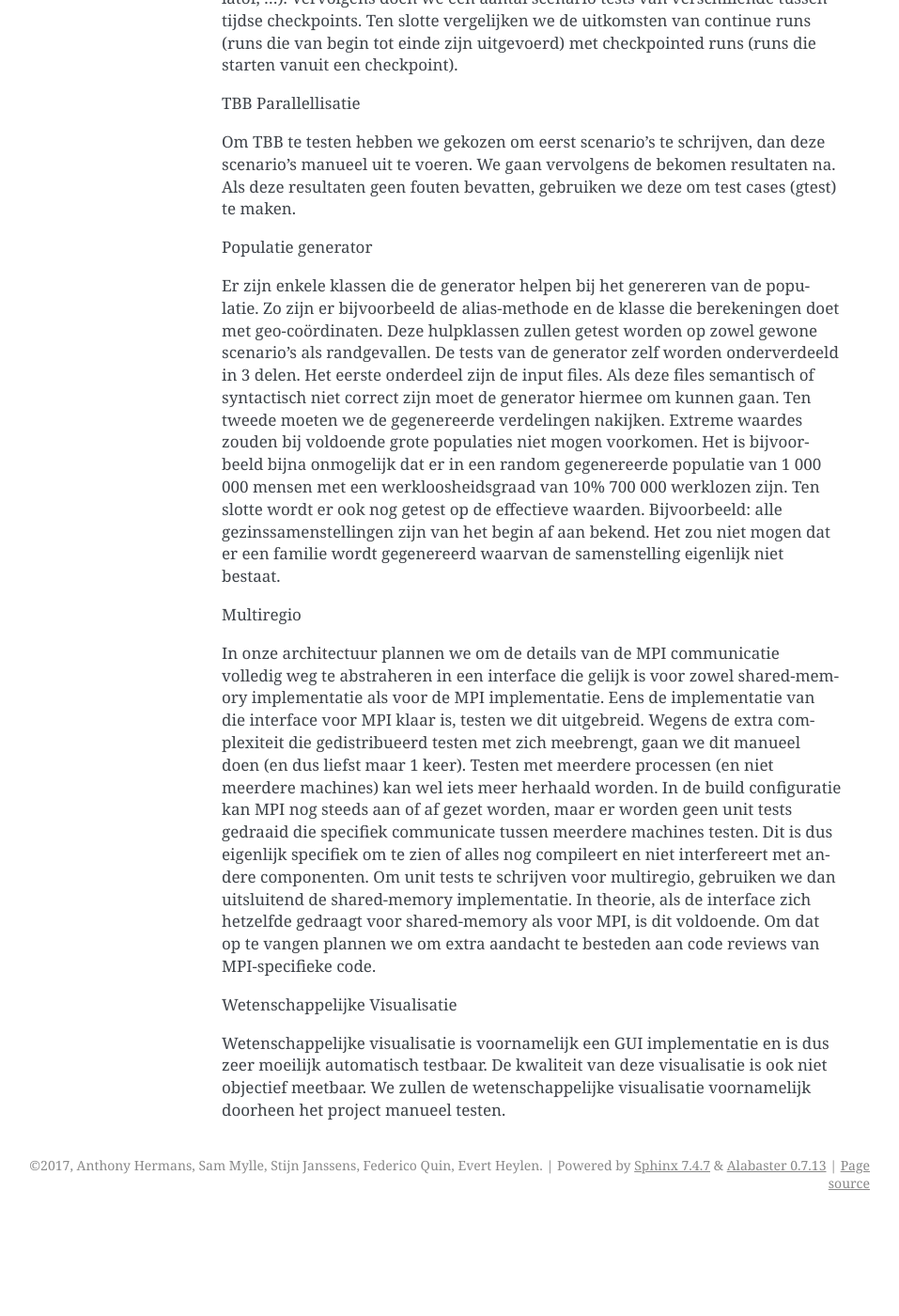
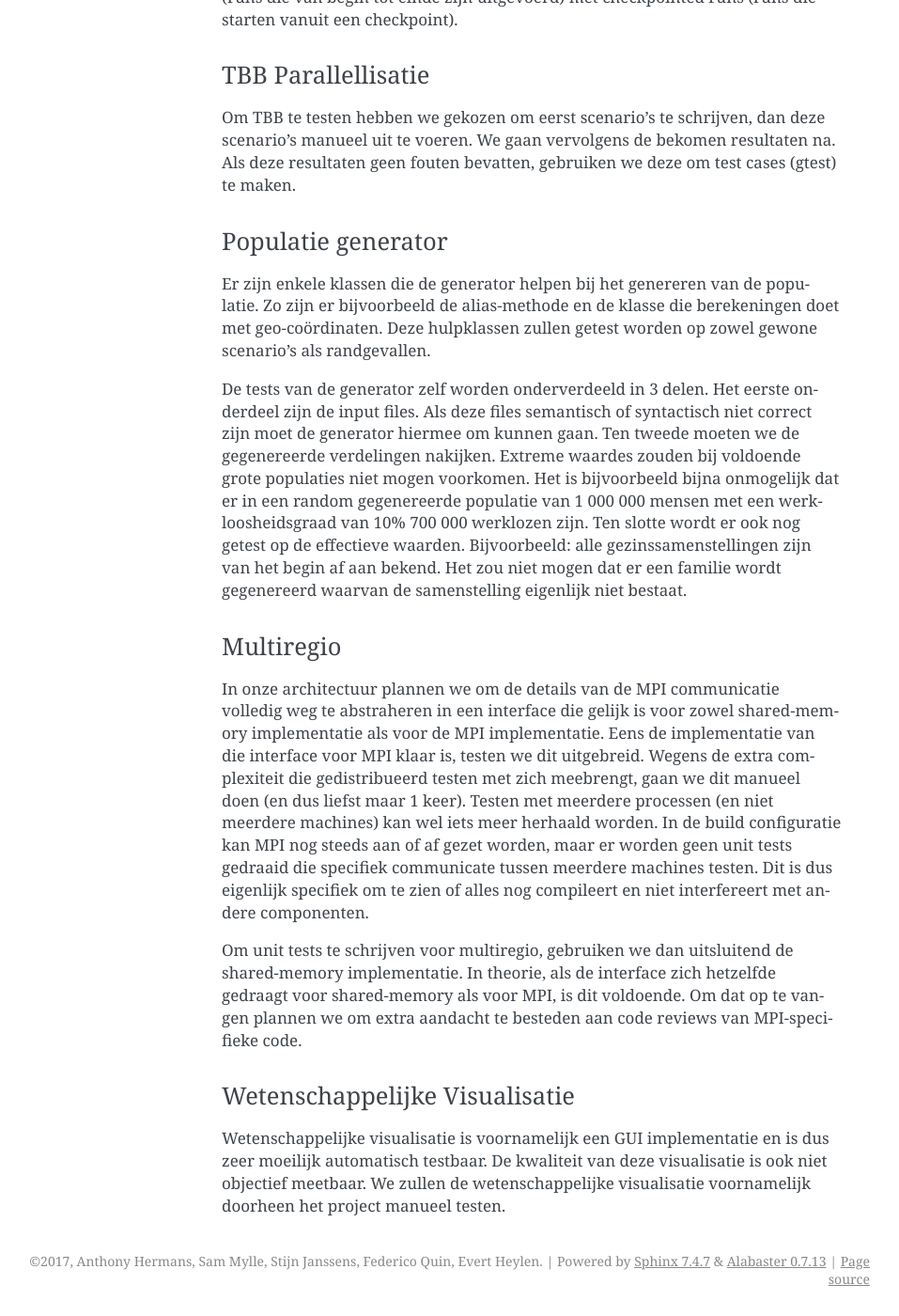
Before and after one commit to Stride-Apollo/Stride-Report, a Sphinx documentation site: the page built from source/testplan.rst, in a window 1280 px wide and 1400 px high, scrolled down 911 px. Shown: the whole window at 94% size, without its empty margins (184-1141 px from the left). Built offline with Sphinx 7.4.7, drawn with Linux system fonts in a browser that asks for light colours; before the commit the page ends 2209 px from its top, so only the background shows below that; part of the change alters nothing that is shown; some of the changed text lies outside the part shown.

```diff
--- a/source/testplan.rst
+++ b/source/testplan.rst
@@ -1,8 +1,5 @@
 Testplan
 ========
-
-Algemeen
---------
 
 We gebruiken gtest voor onze tests. De tests zelf splitsen we op in 2 grote delen, de unit tests die normaal snel uitgevoerd kunnen worden en de scenario tests die een pak meer tijd in beslag nemen. Via een parameter die at runtime wordt meegegeven kiezen we tussen de twee delen.
 
@@ -15,11 +12,11 @@ Er zijn 4 verschillende keuzes te maken:
 
 - gcc of clang
 
-- TBB of OpenMP
+- TBB, OpenMP of de dummy implementatie
 
 - met of zonder MPI (maar, zie Multiregio hieronder)
 
-Unit tests worden dikwijls uitgevoerd; namelijk bij alle commits. Een pull request mag niet doorgaan tenzij CI zegt dat het ok is (bovenop een manuele review). Zo’n snelle test bestaat dus uit 8 verschillende configuraties, die telkens de volledige testsuite draaien.
+Alle tests worden dikwijls uitgevoerd; namelijk bij alle commits. Een pull request mag niet doorgaan tenzij CI zegt dat het ok is (bovenop een manuele review). Om snel feedback te krijgen plannen we om unit tests en scenario tests op te splitsen met behulp van `Travis Stages <https://docs.travis-ci.com/user/build-stages>`_, een erg recente feature.
 
 Opdrachten
 ----------
@@ -27,24 +24,31 @@ Opdrachten
 Voor elke deelopdracht overlopen we even hoe we deze functionaliteit gaan testen.
 
 HDF5 checkpointing
+^^^^^^^^^^^^^^^^^^
 
 Checkpointing testen we op verschillende manieren. Een eerste vorm van testen is het nagaan van het formaat en de inhoud van verschillende hdf5 files. Hierbij maken we een onderscheid tussen happy-day scenario files en foutieve files (niet conform met het opgestelde formaat, verschillend van de toestand van de simulator, ...). Vervolgens doen we een aantal scenario tests van verschillende tussentijdse checkpoints. Ten slotte vergelijken we de uitkomsten van continue runs (runs die van begin tot einde zijn uitgevoerd) met checkpointed runs (runs die starten vanuit een checkpoint).
 
 TBB Parallellisatie
+^^^^^^^^^^^^^^^^^^^
 
 Om TBB te testen hebben we gekozen om eerst scenario’s te schrijven, dan deze scenario’s manueel uit te voeren. We gaan vervolgens de bekomen resultaten na. Als deze resultaten geen fouten bevatten, gebruiken we deze om test cases (gtest) te maken.
 
 Populatie generator
+^^^^^^^^^^^^^^^^^^^
 
 Er zijn enkele klassen die de generator helpen bij het genereren van de populatie. Zo zijn er bijvoorbeeld de alias-methode en de klasse die berekeningen doet met geo-coördinaten. Deze hulpklassen zullen getest worden op zowel gewone scenario's als randgevallen.
+
 De tests van de generator zelf worden onderverdeeld in 3 delen. Het eerste onderdeel zijn de input files. Als deze files semantisch of syntactisch niet correct zijn moet de generator hiermee om kunnen gaan. Ten tweede moeten we de gegenereerde verdelingen nakijken. Extreme waardes zouden bij voldoende grote populaties niet mogen voorkomen. Het is bijvoorbeeld bijna onmogelijk dat er in een random gegenereerde populatie van 1 000 000 mensen met een werkloosheidsgraad van 10% 700 000 werklozen zijn. Ten slotte wordt er ook nog getest op de effectieve waarden. Bijvoorbeeld: alle gezinssamenstellingen zijn van het begin af aan bekend. Het zou niet mogen dat er een familie wordt gegenereerd waarvan de samenstelling eigenlijk niet bestaat.
 
 Multiregio
+^^^^^^^^^^
 
 In onze architectuur plannen we om de details van de MPI communicatie volledig weg te abstraheren in een interface die gelijk is voor zowel shared-memory implementatie als voor de MPI implementatie. Eens de implementatie van die interface voor MPI klaar is, testen we dit uitgebreid. Wegens de extra complexiteit die gedistribueerd testen met zich meebrengt, gaan we dit manueel doen (en dus liefst maar 1 keer). Testen met meerdere processen (en niet meerdere machines) kan wel iets meer herhaald worden.
 In de build configuratie kan MPI nog steeds aan of af gezet worden, maar er worden geen unit tests gedraaid die specifiek communicate tussen meerdere machines testen. Dit is dus eigenlijk specifiek om te zien of alles nog compileert en niet interfereert met andere componenten.
+
 Om unit tests te schrijven voor multiregio, gebruiken we dan uitsluitend de shared-memory implementatie. In theorie, als de interface zich hetzelfde gedraagt voor shared-memory als voor MPI, is dit voldoende. Om dat op te vangen plannen we om extra aandacht te besteden aan code reviews van MPI-specifieke code.
 
 Wetenschappelijke Visualisatie
+^^^^^^^^^^^^^^^^^^^^^^^^^^^^^^
 
 Wetenschappelijke visualisatie is voornamelijk een GUI implementatie en is dus zeer moeilijk automatisch testbaar. De kwaliteit van deze visualisatie is ook niet objectief meetbaar. We zullen de wetenschappelijke visualisatie voornamelijk doorheen het project manueel testen.
```
